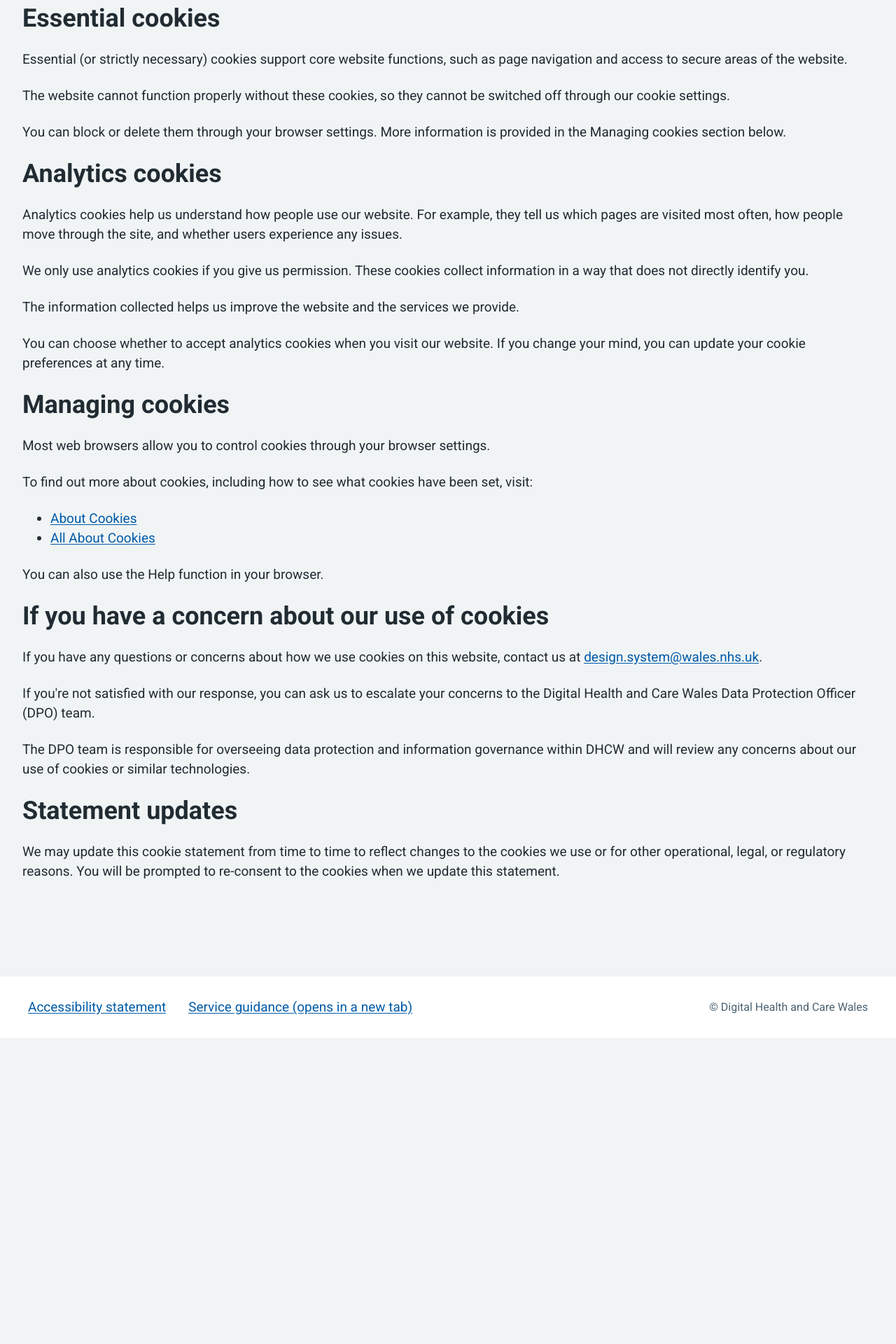
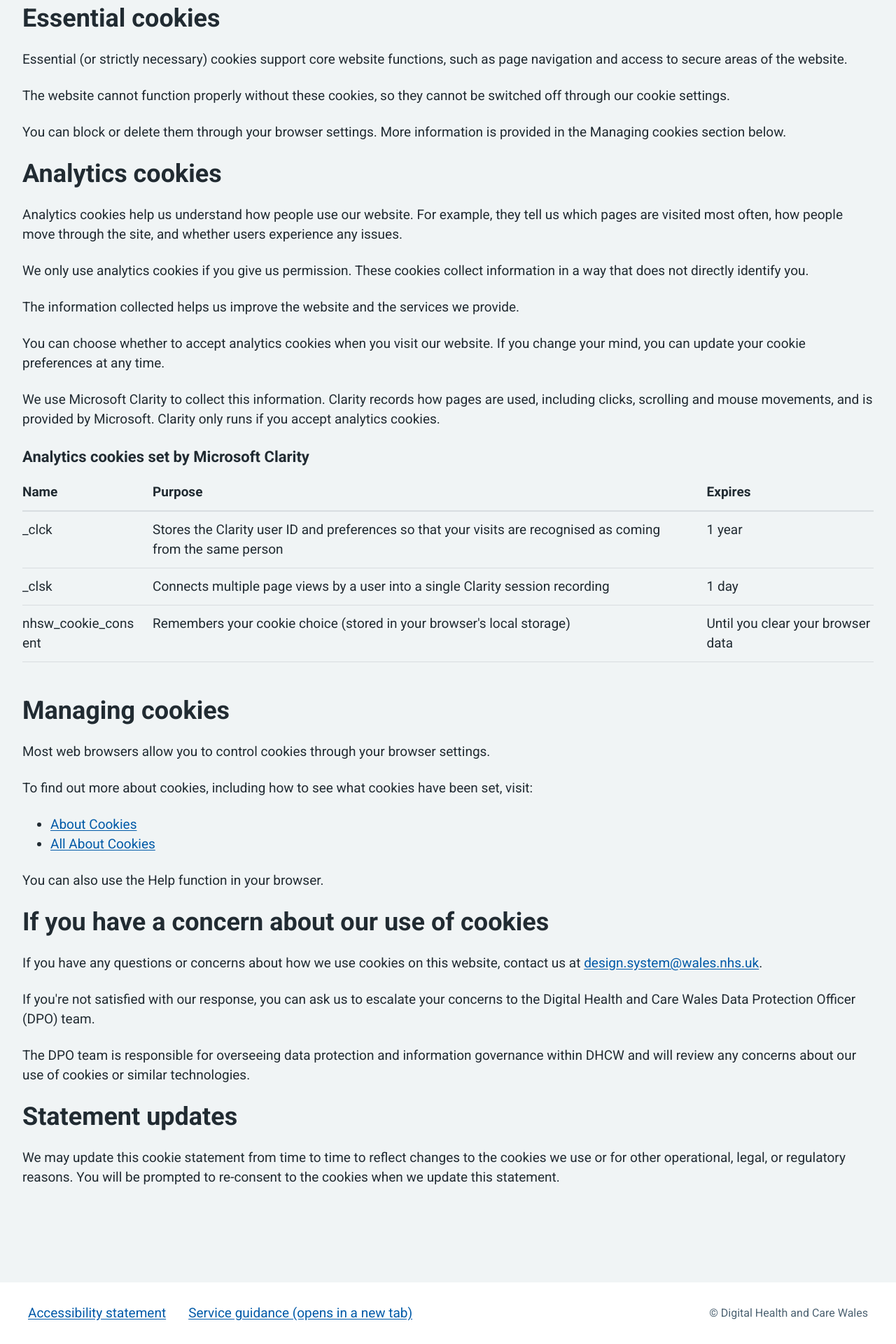
Before and after one commit to DHCW-Digital-Health-and-Care-Wales/nhsw-component-library, a Jekyll site: the page built from preview/cookie-policy.html, in a window 1280 px wide. Shown: the part 1109-3029 px from the top of the page at 70% size. Built offline with Jekyll 4.4.1, drawn with Linux system fonts in a browser that asks for light colours; before the commit the page ends 2592 px from its top, so only the background shows below that.

Commit message:
feat(analytics): enable Microsoft Clarity analytics, but configurable via a prompt the user has to accept

```diff
--- a/_config.yml
+++ b/_config.yml
@@ -7,3 +7,6 @@ destination: _site
 # step, so this stays correct whether the repo is renamed or gets a custom
 # domain later.
 baseurl: ""
+
+clarity_enabled: false
+clarity_project_id: yrumq6ag2q
--- a/preview/_includes/site-footer.html
+++ b/preview/_includes/site-footer.html
@@ -4,6 +4,7 @@
     <ul class="nhsw-site-footer__links">
       <li><a class="nhsw-link" href="{{ '/accessibility-statement.html' | relative_url }}">Accessibility statement</a></li>
       <li><a class="nhsw-link" href="{{ '/cookie-policy.html' | relative_url }}">Cookie policy</a></li>
+      {% if site.clarity_enabled %}<li><button type="button" class="nhsw-cookie-settings-link" data-cookie-settings>Cookie settings</button></li>{% endif %}
       <li><a class="nhsw-link" href="{{ '/privacy-policy.html' | relative_url }}">Privacy policy</a></li>
       <li><a class="nhsw-link" href="{{ '/terms-of-use.html' | relative_url }}">Terms of use</a></li>
       <li><a class="nhsw-link" href="{{ '/site-map.html' | relative_url }}">Site map</a></li>
@@ -21,6 +22,7 @@
     <ul class="nhsw-site-footer__links">
       <li><a class="nhsw-link" href="{{ '/accessibility-statement.html' | relative_url }}">Accessibility statement</a></li>
       <li><a class="nhsw-link" href="#">Service guidance (opens in a new tab)</a></li>
+      {% if site.clarity_enabled %}<li><button type="button" class="nhsw-cookie-settings-link" data-cookie-settings>Cookie settings</button></li>{% endif %}
     </ul>
     <p class="nhsw-body-s nhsw-site-footer__copyright">&copy; Digital Health and Care Wales</p>
   </div>
--- a/preview/_layouts/default.html
+++ b/preview/_layouts/default.html
@@ -11,6 +11,7 @@
   {% if page.extra_head %}{{ page.extra_head }}{% endif %}
 </head>
 <body{% if page.body_class %} class="{{ page.body_class }}"{% endif %}>
+  {% if site.clarity_enabled %}{% include cookie-banner.html %}{% endif %}
   <a class="nhsw-skip-link" href="#maincontent">Skip to main content</a>
   {% include site-header.html %}
   {% include primary-nav.html %}
@@ -23,6 +24,7 @@
 
   <script src="{{ '/dist/nhsw-behaviours.js' | relative_url }}"></script>
   <script src="{{ '/assets/nhsw-docs.js' | relative_url }}"></script>
+  {% if site.clarity_enabled %}<script src="{{ '/assets/nhsw-cookie-consent.js' | relative_url }}"></script>{% endif %}
   {% if page.extra_scripts %}
     {% for s in page.extra_scripts %}<script src="{{ s | relative_url }}"></script>
     {% endfor %}
--- a/preview/cookie-policy.html
+++ b/preview/cookie-policy.html
@@ -36,6 +36,37 @@ breadcrumb_parent_url: /index.html
 <p class="nhsw-body">The information collected helps us improve the website and the services we provide.</p>
 <p class="nhsw-body">You can choose whether to accept analytics cookies when you visit our website. If you change your mind, you can update your cookie preferences at any time.</p>
 
+<p class="nhsw-body">We use Microsoft Clarity to collect this information. Clarity records how pages are used, including clicks, scrolling and mouse movements, and is provided by Microsoft. Clarity only runs if you accept analytics cookies.</p>
+{% if site.clarity_enabled %}<p class="nhsw-body">You can change your choice at any time using the <button type="button" class="nhsw-cookie-settings-link" data-cookie-settings>Cookie settings</button> link.</p>{% endif %}
+
+<table class="nhsw-table">
+  <caption class="nhsw-table__caption nhsw-table__caption--m">Analytics cookies set by Microsoft Clarity</caption>
+  <thead class="nhsw-table__head">
+    <tr class="nhsw-table__row">
+      <th scope="col" class="nhsw-table__header">Name</th>
+      <th scope="col" class="nhsw-table__header">Purpose</th>
+      <th scope="col" class="nhsw-table__header">Expires</th>
+    </tr>
+  </thead>
+  <tbody class="nhsw-table__body">
+    <tr class="nhsw-table__row">
+      <td class="nhsw-table__cell">_clck</td>
+      <td class="nhsw-table__cell">Stores the Clarity user ID and preferences so that your visits are recognised as coming from the same person</td>
+      <td class="nhsw-table__cell">1 year</td>
+    </tr>
+    <tr class="nhsw-table__row">
+      <td class="nhsw-table__cell">_clsk</td>
+      <td class="nhsw-table__cell">Connects multiple page views by a user into a single Clarity session recording</td>
+      <td class="nhsw-table__cell">1 day</td>
+    </tr>
+    <tr class="nhsw-table__row">
+      <td class="nhsw-table__cell">nhsw_cookie_consent</td>
+      <td class="nhsw-table__cell">Remembers your cookie choice (stored in your browser's local storage)</td>
+      <td class="nhsw-table__cell">Until you clear your browser data</td>
+    </tr>
+  </tbody>
+</table>
+
 <h2 class="nhsw-h2">Managing cookies</h2>
 <p class="nhsw-body">Most web browsers allow you to control cookies through your browser settings.</p>
 <p class="nhsw-body">To find out more about cookies, including how to see what cookies have been set, visit:</p>
--- a/preview/dist/nhsw.css
+++ b/preview/dist/nhsw.css
@@ -3963,6 +3963,44 @@ body {
   }
 }
 
+.nhsw-cookie-banner {
+  padding: 1.5rem 0 0.5rem;
+  background-color: #ffffff;
+}
+.nhsw-cookie-banner[hidden] {
+  display: none;
+}
+
+.nhsw-cookie-banner__actions {
+  display: flex;
+  flex-wrap: wrap;
+  align-items: center;
+  gap: 1rem 1.5rem;
+  margin-bottom: 1rem;
+}
+
+.nhsw-cookie-banner__confirmation {
+  margin: 0 0 1rem;
+}
+
+.nhsw-cookie-settings-link {
+  padding: 0;
+  border: 0;
+  background: none;
+  font: inherit;
+  color: #005aa8;
+  text-decoration: underline;
+  cursor: pointer;
+}
+.nhsw-cookie-settings-link:hover {
+  color: #003087;
+}
+.nhsw-cookie-settings-link:focus {
+  background-color: #ffeb3b;
+  color: #0b0c0c;
+  outline: 3px solid #ffeb3b;
+}
+
 .nhsw-breadcrumb {
   margin-bottom: 16px;
 }
--- a/src/components/site/_index.scss
+++ b/src/components/site/_index.scss
@@ -2,3 +2,4 @@
 @forward "footer";
 @forward "bottom-nav";
 @forward "side-nav";
+@forward "cookie-banner";
```
Also changed, not shown: preview/_includes/cookie-banner.html (added, +18 -0 lines), preview/assets/nhsw-cookie-consent.js (added, +98 -0 lines), src/components/site/_cookie-banner.scss (added, +42 -0 lines), .github/workflows/pages.yml, preview/dist/nhsw.min.css, 1 other file.
